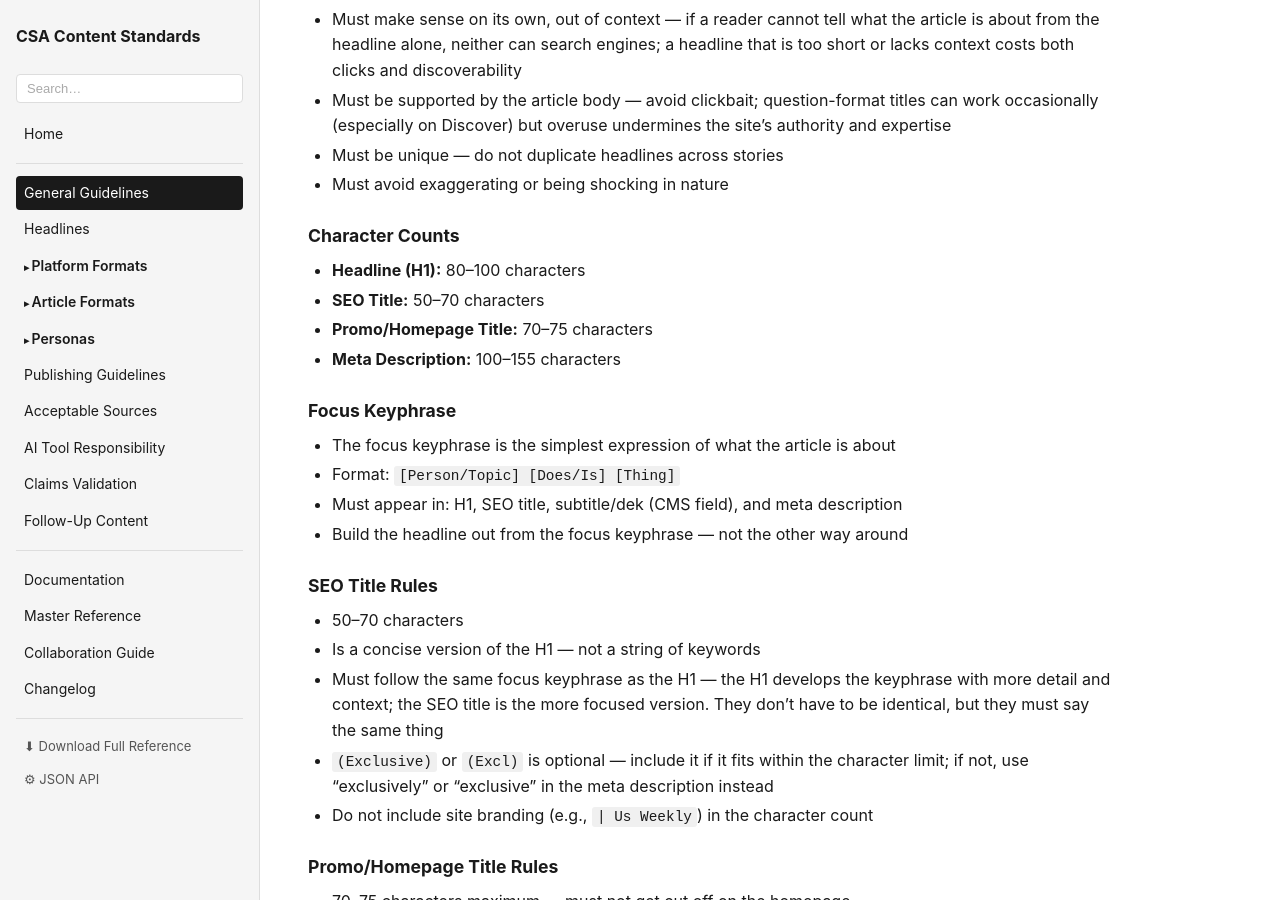
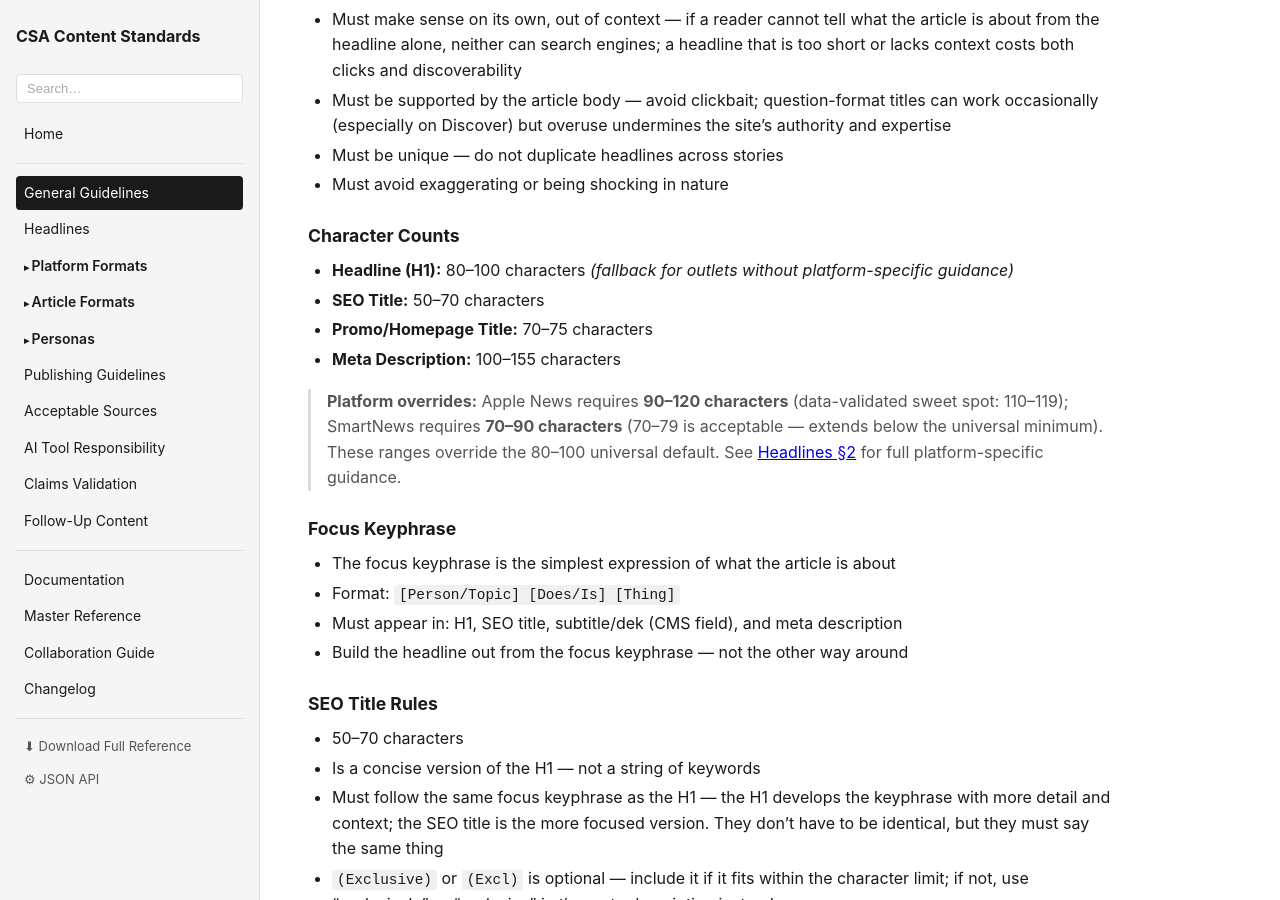
Before and after one commit to piercewilliams/csa-content-standards, a Jekyll site: the page built from docs/brand-guidelines.md, in a window 1280 px wide and 900 px high, scrolled down 1765 px. Built offline with Jekyll 4.4.1, drawn with Linux system fonts in a browser that asks for light colours; a script that is not in the unit is left out.

Commit message:
fix: align headline standards with data-validated findings
headlines.md:
- Add 'Did you miss' avoidance rule to Universal Defaults formula guidance
  (data-validated: under 100 views median; matches grader no_dym criterion)
- Add Push Notifications <details> block: 70–89 char range (data-validated:
  1.45% median CTR, n=874, p<0.05), formula constraints, truncation note

brand-guidelines.md §1.2:
- Add platform override callout under Character Counts: Apple News 90–120
  (sweet spot 110–119), SmartNews 70–90 — both override the 80–100 universal
  default. Resolves ambiguity for readers who see §1.2 without reading §2.

api/reference.json §2 headlines:
- Updated notes field with full platform char count guidance
- Added platform_char_counts structured object (universal, AN, SN, push)
- Added formula_constraints structured object (questions, numbers, WTK, DYM)
  with per-platform guidance for machine consumption by CSA dev team

Co-Authored-By: Claude Sonnet 4.6 <noreply@anthropic.com>

```diff
--- a/docs/brand-guidelines.md
+++ b/docs/brand-guidelines.md
@@ -64,11 +64,14 @@ Use these tags to extract exactly what belongs in each agent's prompt. For secti
 
 ### Character Counts
 <!-- AGENT-AUDIENCE: headline -->
-- **Headline (H1):** 80–100 characters
+- **Headline (H1):** 80–100 characters *(fallback for outlets without platform-specific guidance)*
 <!-- AGENT-AUDIENCE: seo -->
 - **SEO Title:** 50–70 characters
 - **Promo/Homepage Title:** 70–75 characters
 - **Meta Description:** 100–155 characters
+
+<!-- AGENT-AUDIENCE: headline -->
+> **Platform overrides:** Apple News requires **90–120 characters** (data-validated sweet spot: 110–119); SmartNews requires **70–90 characters** (70–79 is acceptable — extends below the universal minimum). These ranges override the 80–100 universal default. See [Headlines §2]({{ "/docs/headlines" | relative_url }}) for full platform-specific guidance.
 
 <!-- AGENT-AUDIENCE: seo -->
 ### Focus Keyphrase
```
Also changed, not shown: api/reference.json (+13 -1 lines), docs/headlines.md (+24 -0 lines).
